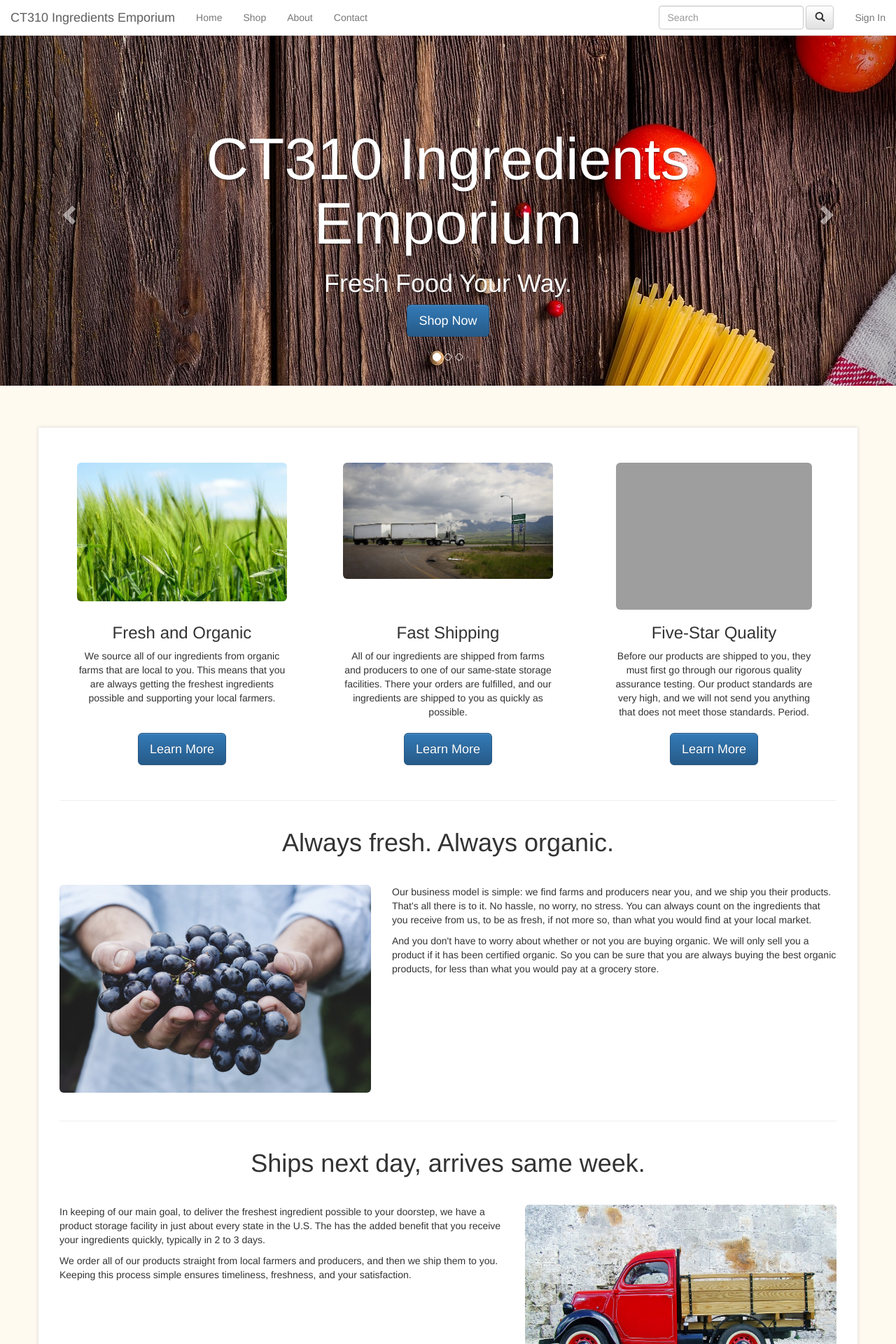
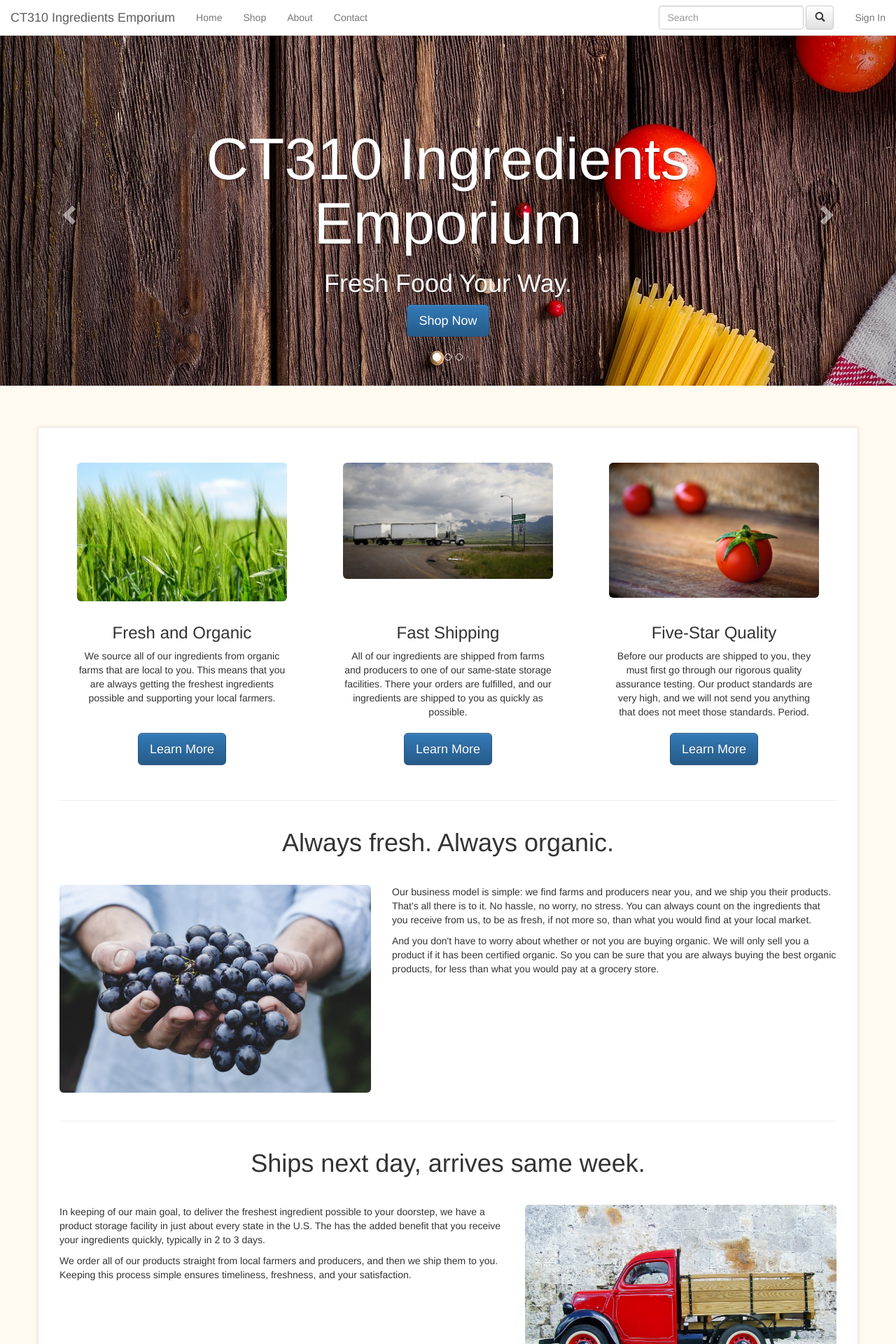
Before and after one commit to mjrerle/webdevp3, a PHP site: page / in a window 1280 px wide. Shown: the top 1920 px of the page at 70% size. Run offline with PHP 8.4, Linux system fonts and the light colour scheme; some libraries are stand-ins or nearby versions; grey boxes are pictures that could not be loaded.

Commit message:
moved some stuff to templates/forms, fixed no image on index page

```diff
--- a/contact.php
+++ b/contact.php
@@ -28,7 +28,7 @@ include 'templates/jumbotron.php';
         <!-- BEGIN DOWNLOAD PANEL -->
         <div class="panel panel-default well">
 <?php
-  include 'templates/contact_form_submission.php';
+  include 'templates/forms/contact_form_submission.php';
 ?>
         </div><!-- end panel-body -->
         </div><!-- end panel -->
--- a/index.php
+++ b/index.php
@@ -87,7 +87,7 @@ include 'templates/header.php';
         </div>
         <div class="col-md-4 featurette">
             <div class="featurette-image">
-                <img class="img-rounded" src="assets/img/tomato-1205699_1280.jpg" alt="image">
+                <img class="img-rounded" src="assets/img/tomato.jpg" alt="image">
             </div>
             <h3>Five-Star Quality</h3>
             <p class="featurette-text">
```
Also changed, not shown: ify2.db, templates/forms/comment_form.php (renamed from comment_form.php), templates/forms/contact_form_submission.php (renamed from templates/contact_form_submission.php), templates/forms/ingredient_form.php (renamed from ingredient_form.php).
